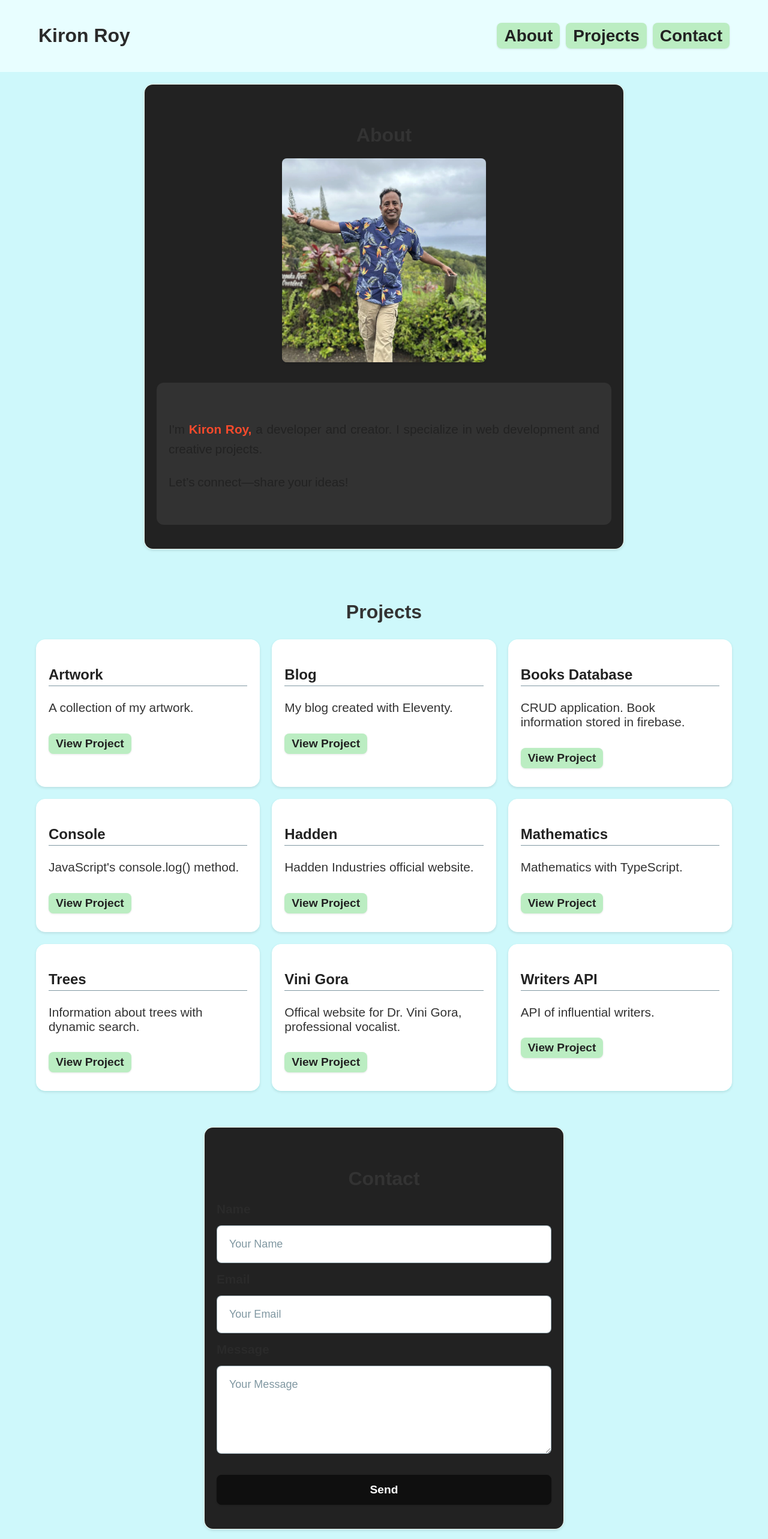
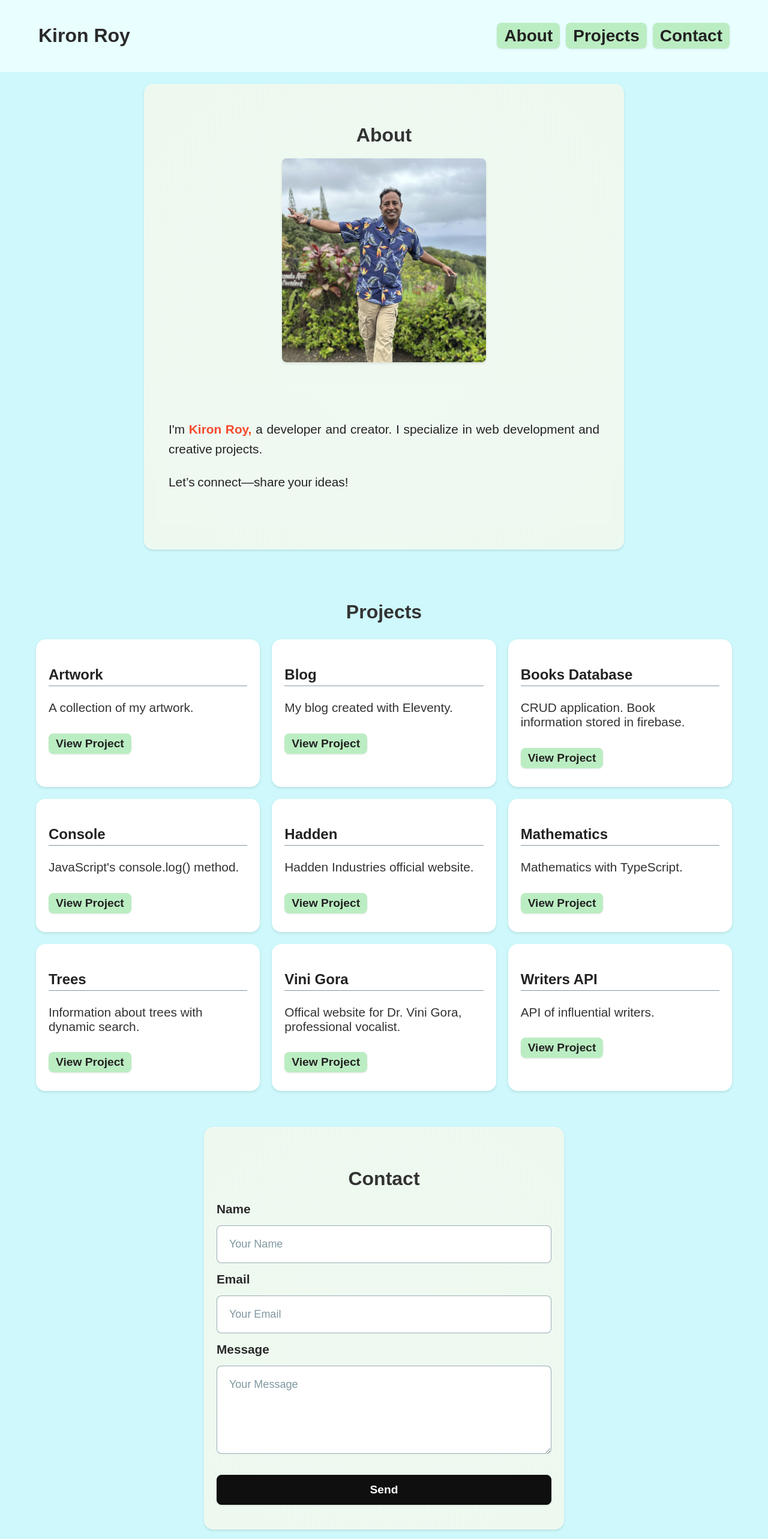
Before and after one commit to kironroy/kironroy-react, a React (Create React App) app: page / in a window 1280 px wide. Shown: the top 2566 px of the page at 60% size. Built offline with nearby package versions, Linux system fonts and the light colour scheme; no server answers; a web font is replaced by a local one.

Commit message:
Revert "🌙 Dark mode"
This reverts commit f04dee445f8a3fc777913ce4f518f60482fe9ae4.

```diff
--- a/src/components/About.css
+++ b/src/components/About.css
@@ -29,7 +29,11 @@
   left: -50%;
   width: 200%;
   height: 200%;
-  background: #222;
+  background: radial-gradient(
+    circle at center,
+    rgba(255, 255, 255, 0.2),
+    transparent 70%
+  );
   animation: liquidSwirl 10s infinite linear;
   pointer-events: none;
   z-index: 0;
@@ -116,7 +120,7 @@
 /* 🌙 Dark Mode */
 @media screen and (prefers-color-scheme: dark) {
   .about .container {
-    background: #222;
+    background: rgba(40, 40, 40, 0.2);
     border: 1px solid rgba(255, 255, 255, 0.1);
   }
 
--- a/src/components/Contact.css
+++ b/src/components/Contact.css
@@ -10,6 +10,8 @@
   padding: 40px 20px;
   text-align: center;
   background: #ecf8ee;
+  backdrop-filter: blur(14px) saturate(180%);
+  -webkit-backdrop-filter: blur(14px) saturate(180%);
   border-radius: 15px;
   border: 1px solid rgba(255, 255, 255, 0.2);
   box-shadow: inset 0 -1px 1px rgba(255, 255, 255, 0.3),
@@ -32,7 +34,12 @@ form textarea::placeholder {
   left: -50%;
   width: 200%;
   height: 200%;
-  background: #222;
+  background: radial-gradient(
+    circle at center,
+    rgba(255, 255, 255, 0.2),
+    transparent 70%
+  );
+
 }
 
 /* 🏷️ Header */
@@ -115,8 +122,9 @@ form textarea::placeholder {
   }
 
   .contact label {
-    color: #ccc;
-  }
+  color: #ccc;
+}
+
 
   .contact input,
   .contact textarea {
@@ -137,6 +145,6 @@ form textarea::placeholder {
   }
 
   input:focus {
-    color: #fff;
+    color: #81caff;
   }
 }
```
